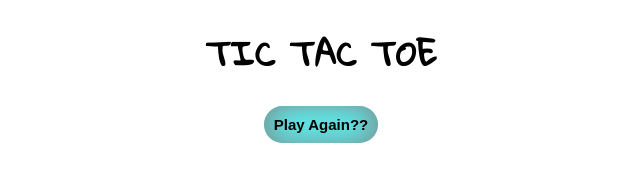
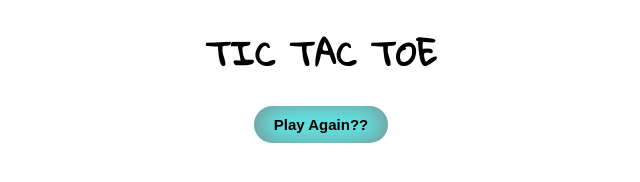
Before and after one commit to nikitapatil311/Symbol-grid-puzzle, a website: page index.html in a window 1280 px wide. Shown: the full height of the page, 319-959 px from the left. Drawn offline with Linux system fonts and the light colour scheme.

Commit message:
add style

```diff
--- a/styles.css
+++ b/styles.css
@@ -10,12 +10,12 @@ h1 {
 }
 
 .input {
-  padding: 10px 10px;
+  padding: 10px 20px;
   font-size: 15px;
   font-weight: bold;
   text-align: center;
 }
-.input:focus {
+.input:hover {
   outline: none;
 }
 .round {
@@ -27,7 +27,7 @@ h1 {
   background-color: rgb(88, 247, 247);
   box-shadow: inset 0 0 30px gray;
 }
-.roundA:focus {
+.roundA:hover {
   box-shadow: inset 0 0 10px gray;
   color: rgb(0, 0, 0);
   background-color: rgb(188, 247, 255);
```
Also changed, not shown: index.ts (added), 2 other files.
